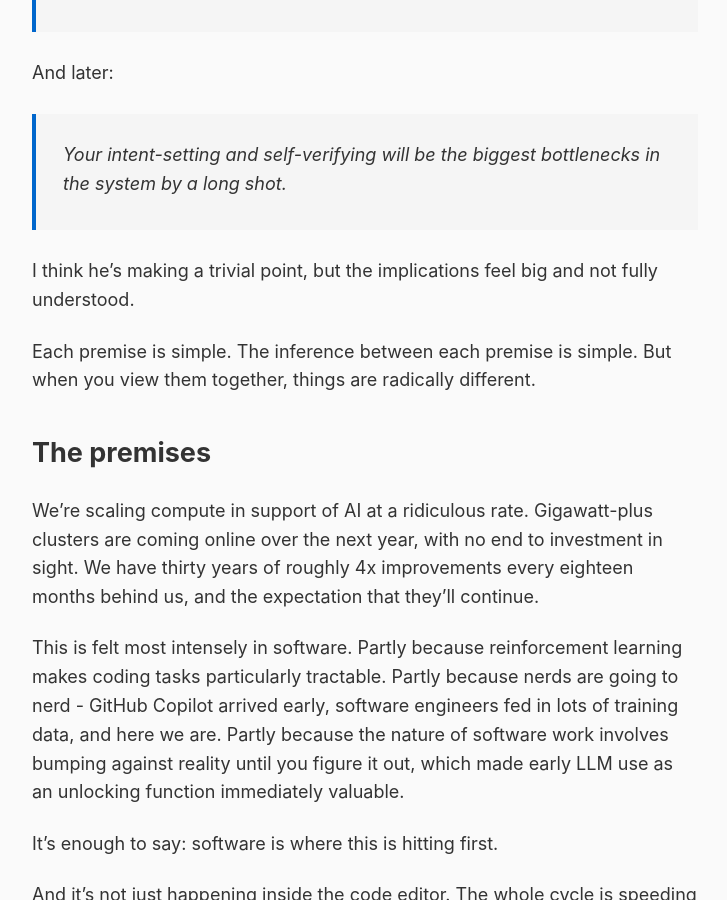
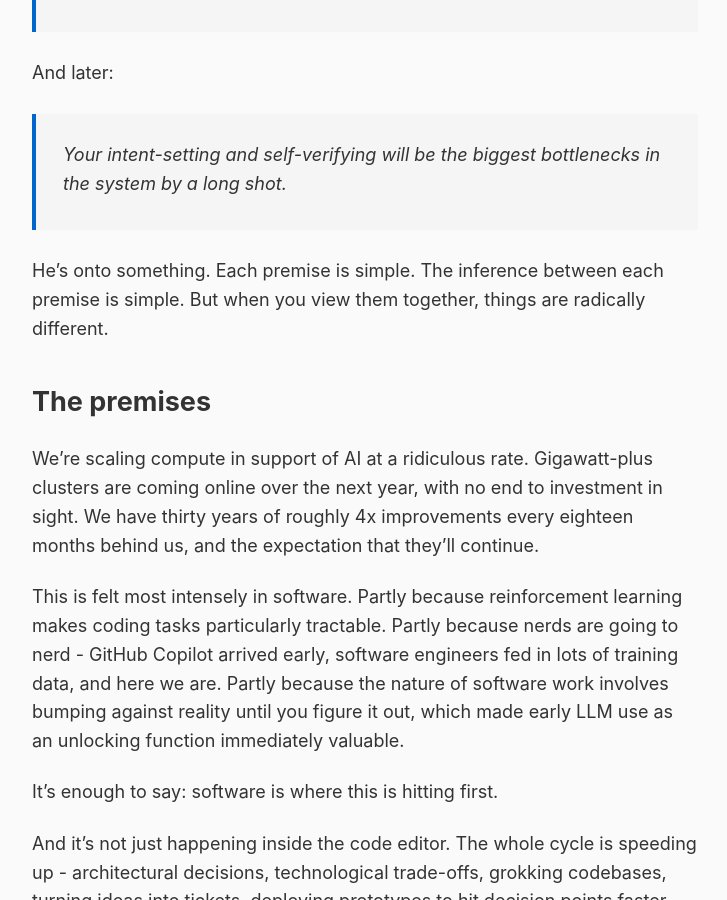
Before and after one commit to rob137/rob137.github.io, a Jekyll site: the page built from _posts/2026-01-03-brooks-law-redux.md, in a window 1280 px wide and 900 px high, scrolled down 421 px. Shown: the whole window, without its empty margins (275-1002 px from the left). Built offline with Jekyll 4.4.1, drawn with Linux system fonts in a browser that asks for light colours.

Commit message:
Fix dismissive framing in Brooks' Law Redux
🤖 Generated with [Claude Code](https://claude.com/claude-code)

Co-Authored-By: Claude Opus 4.5 <noreply@anthropic.com>

```diff
--- a/_posts/2026-01-03-brooks-law-redux.md
+++ b/_posts/2026-01-03-brooks-law-redux.md
@@ -14,9 +14,7 @@ And later:
 
 > Your intent-setting and self-verifying will be the biggest bottlenecks in the system by a long shot.
 
-I think he's making a trivial point, but the implications feel big and not fully understood.
-
-Each premise is simple. The inference between each premise is simple. But when you view them together, things are radically different.
+He's onto something. Each premise is simple. The inference between each premise is simple. But when you view them together, things are radically different.
 
 ## The premises
 
```
